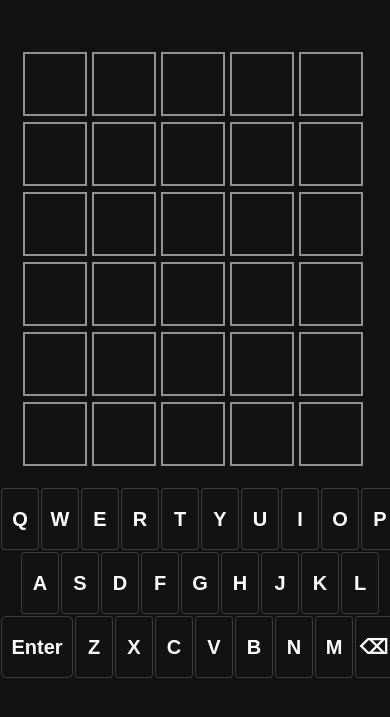
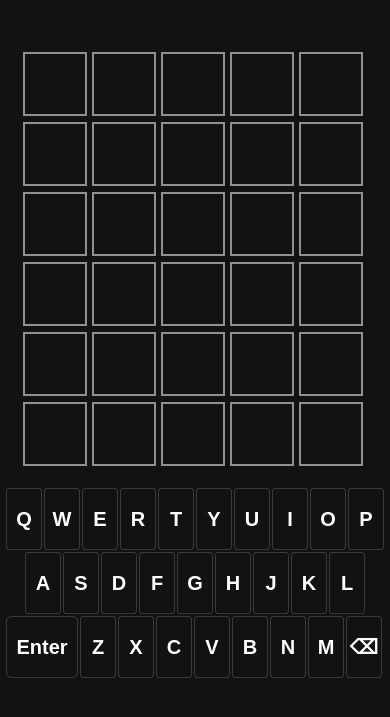
Before and after one commit to vinigabrielfeitosa/letrando, a plain HTML site: page index.html in a window 390 px wide. Shown: the part 71-788 px from the top of the page. Drawn offline with nearby package versions, Linux system fonts and the light colour scheme.

Commit message:
Update letrando.css

```diff
--- a/letrando.css
+++ b/letrando.css
@@ -296,4 +296,11 @@ header {
     .tela-container{
         width: 80%;
     }
+     .linha-teclado{
+        width: 380px;
+    }
+    .bloco-tecla{
+        width: 34px;
+        height: 60px;
+    }
 }
```
